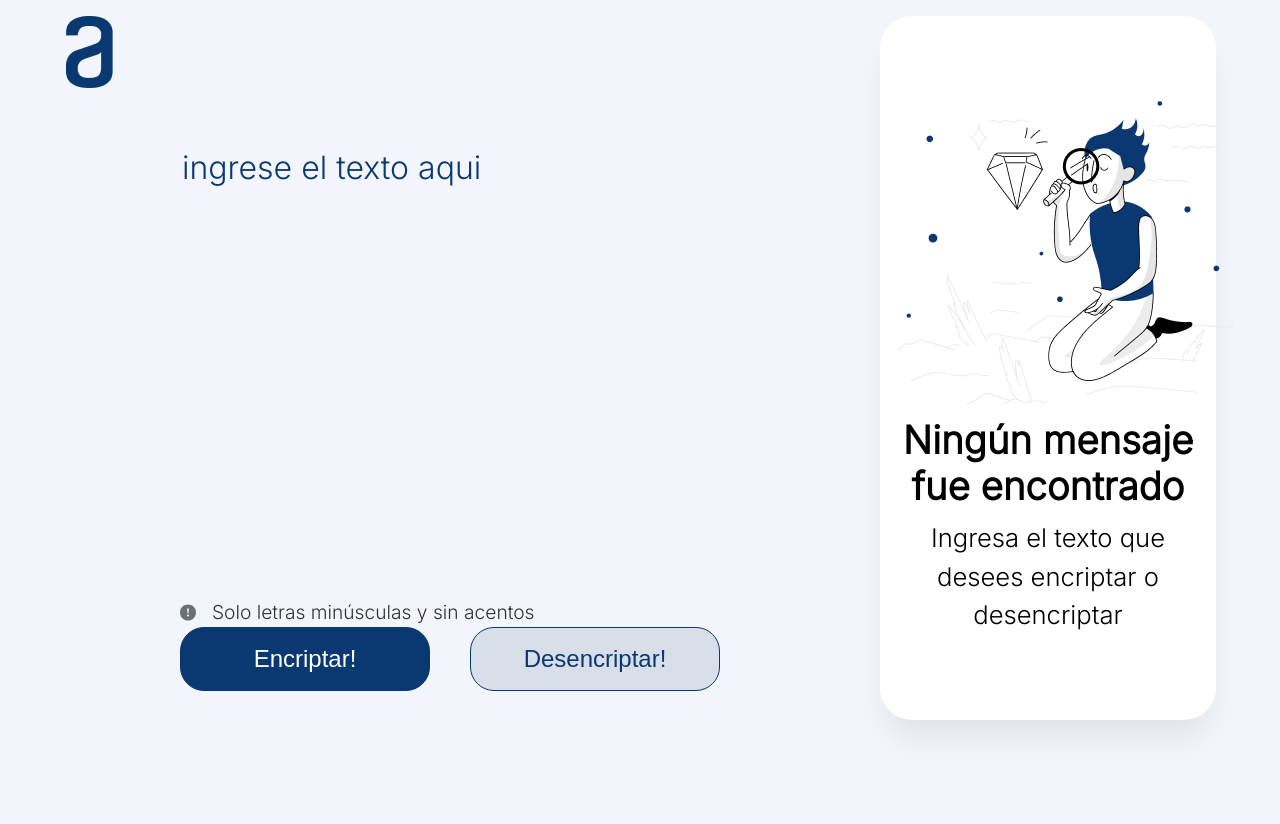
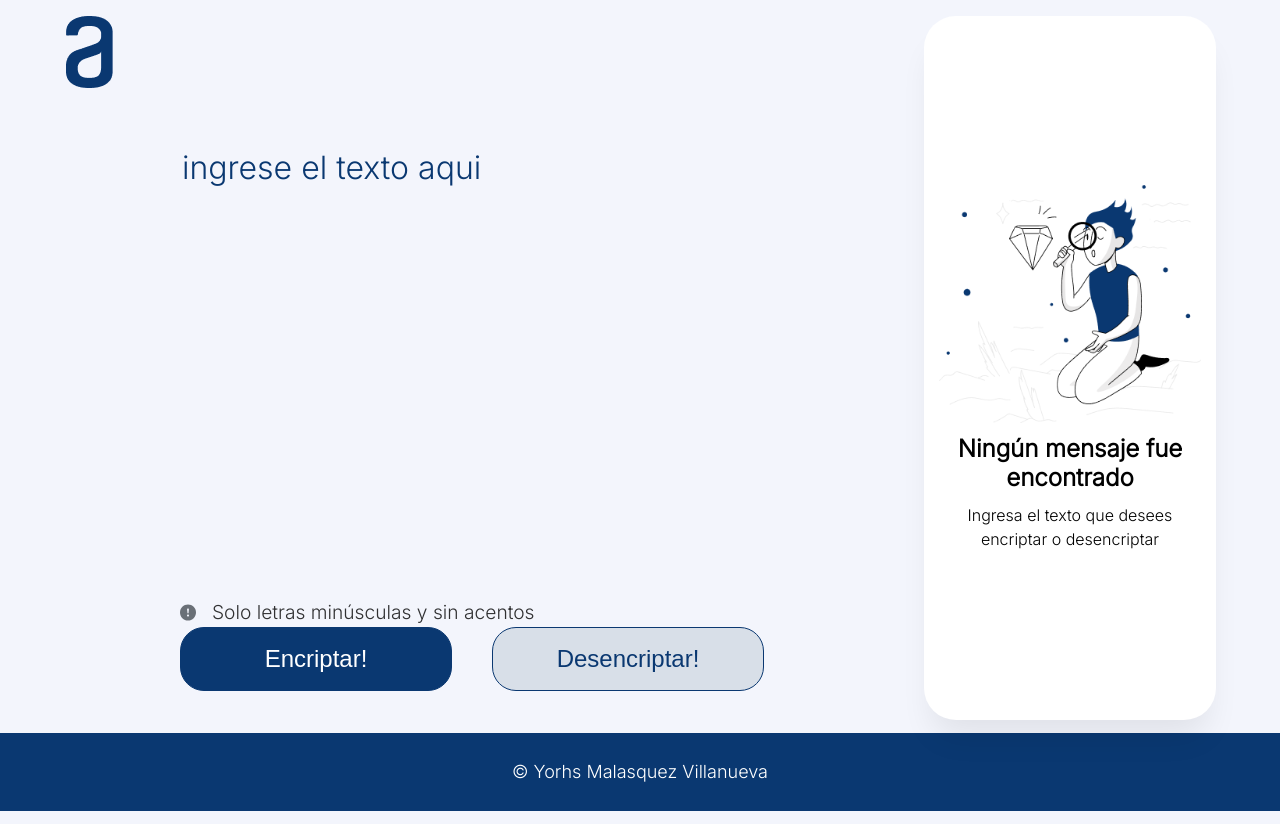
Before and after one commit to Yorhs-Malasquez/Proyecto-Encriptador, a plain HTML site: page index.html in a window 1280 px wide. Before the commit the page ends 800 px from the top, so only its background shows below. Drawn offline with nearby package versions, Linux system fonts and the light colour scheme.

Commit message:
Ajustando la imagen del muñeco y posición de los buttons

```diff
--- a/css/styles.css
+++ b/css/styles.css
@@ -89,19 +89,13 @@ textarea {
     gap: 2.5rem;
 }
 
-.buttons button {
+
+.btn-primary {
     width: 50%;
     height: 100%;
     border-radius: 24px;
     font-size: 1.5rem;
     cursor: pointer;
-    -webkit-border-radius: 24px;
-    -moz-border-radius: 24px;
-    -ms-border-radius: 24px;
-    -o-border-radius: 24px;
-}
-
-.btn-primary {
     background-color: #0A3871;
     transition: 300ms;
     box-sizing: border-box;
@@ -115,6 +109,11 @@ textarea {
 }
 
 .btn-secondary {
+    width: 50%;
+    height: 100%;
+    border-radius: 24px;
+    font-size: 1.5rem;
+    cursor: pointer;
     color: #0a3871;
     background-color: #D8DFE8;
     border: 1px solid #0a3871;
@@ -145,12 +144,19 @@ textarea {
     width: 90%;
 }
 
+.img-muñeco {
+
+
+    width: 100%;
+    height: 60%;
+}
+
 .resultado-info {
     text-align: center;
 }
 
 .resultado-info h3 {
-    font-size: 2.4rem;
+    font-size: 1.5rem;
     font-weight: bold;
     line-height: 120%;
     text-align: center;
@@ -159,7 +165,7 @@ textarea {
 }
 
 .resultado-info p {
-    font-size: 1.6rem;
+    font-size: 1rem;
     line-height: 150%;
 
 }
@@ -199,6 +205,18 @@ textarea {
     background-color: #f3f5fc;
 }
 
+footer {
+    clear: both;
+    padding: 2%;
+    margin: 1% 0;
+    background-color: #0a3871;
+    font-weight: 400;
+    font-size: 18px;
+    line-height: 150%;
+    text-align: center;
+    color: white;
+}
+
 @media screen and (max-width: 480px) {
     .container {
         display: flex;
@@ -233,7 +251,7 @@ textarea {
 
     .d3 {
         width: 100%;
-        height:50rem;
+        height: 50rem;
         margin: 0;
 
     }
--- a/index.html
+++ b/index.html
@@ -43,7 +43,7 @@
         </div>
         <div class="d3">
             <div class="resultado-inicial" id="resultInicial">
-                <img src="./img/Muñeco.png" alt="imagen no texto ingresado">
+                <img class="img-muñeco" src="./img/Muñeco.png" alt="imagen del muñeco">
                 <div class="resultado-info">
                     <h3>Ningún mensaje fue encontrado</h3>
                     <p>Ingresa el texto que desees encriptar o desencriptar</p>
@@ -57,6 +57,7 @@
             </div>
         </div>
     </div>
+    <footer>&copy Yorhs Malasquez Villanueva</footer>
     <script type="text/javascript" src="js/script.js"></script>
 </body>
 
```
